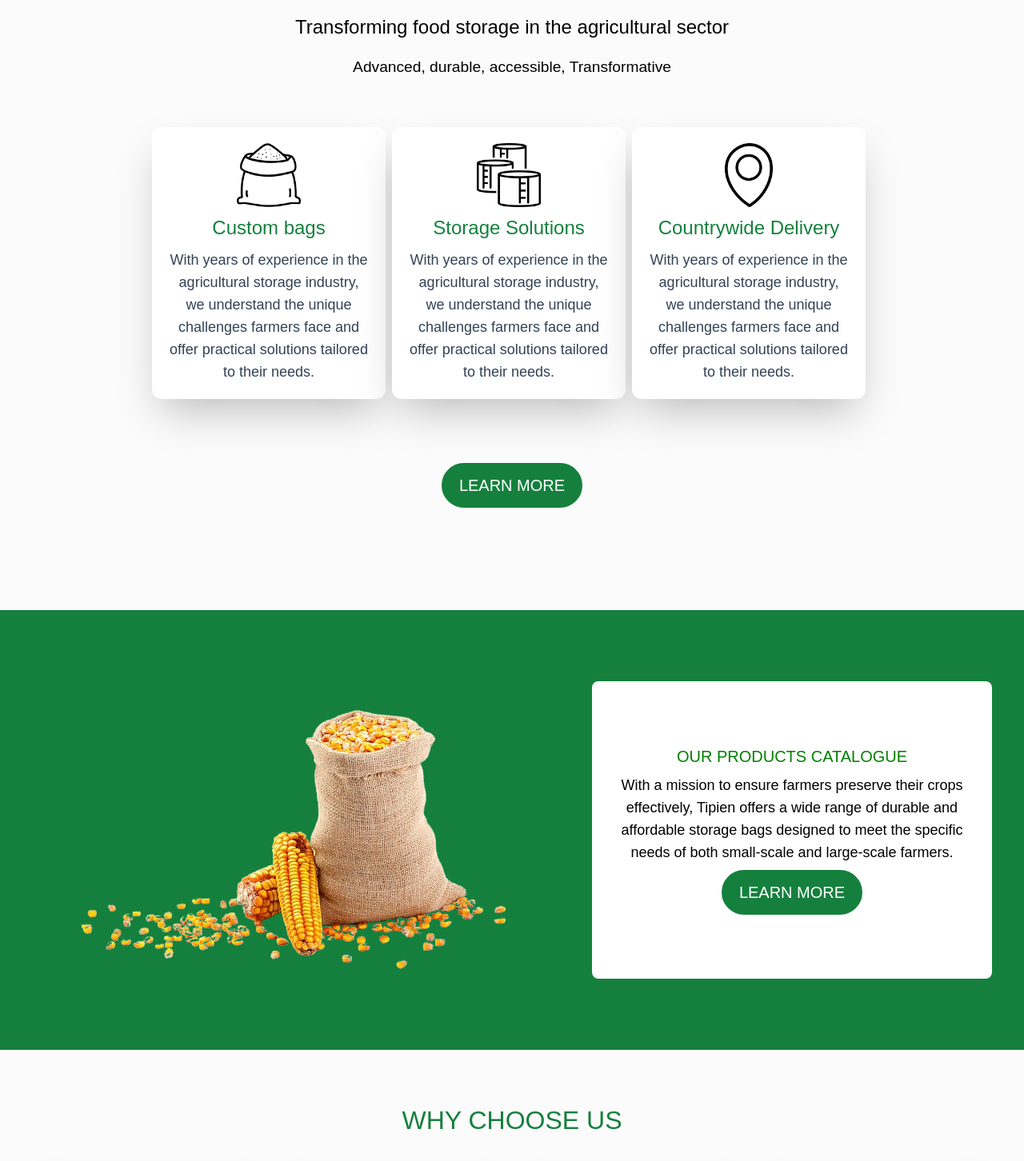
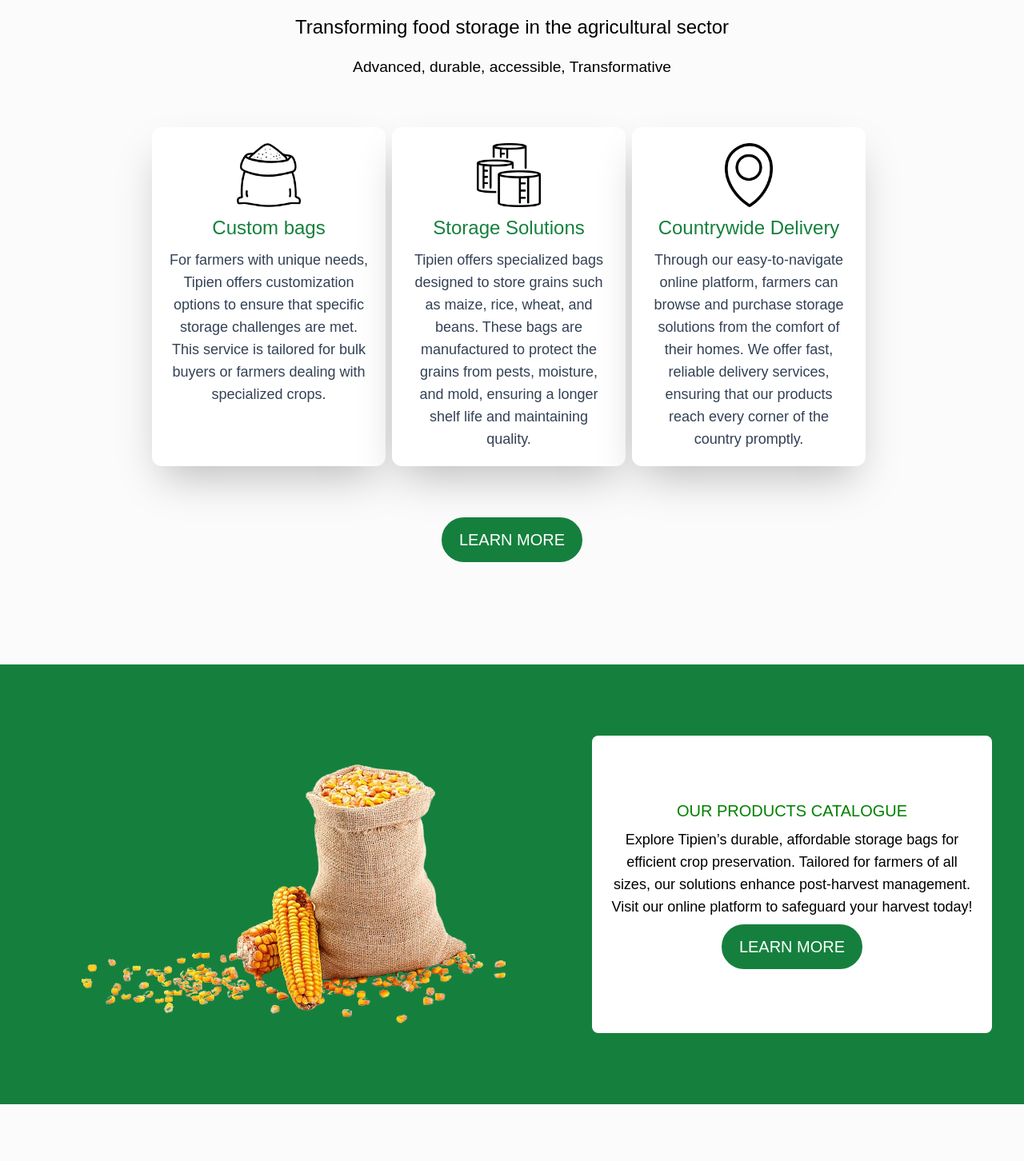
Before and after one commit to Reinhardt254/Tipien, a Next.js app: page / in a window 1280 px wide. Shown: the part 818-2270 px from the top of the page at 80% size. Built offline with nearby package versions, Linux system fonts and the light colour scheme.

Commit message:
updated links and product photos

```diff
--- a/app/about/page.tsx
+++ b/app/about/page.tsx
@@ -54,8 +54,8 @@
             affordable storage bags designed to meet the specific needs of both
             small-scale and large-scale farmers.
           </p>
-          <div className="flex justify-center items-center">
-            <Button value="LEARN MORE" />
+          <div className="flex justify-start items-center max-sm:justify-center">
+            <Button value="OUR PRODUCTS" params="/products"/>
           </div>
         </div>
         <div className="w-1/2 pl-5 max-sm:w-full max-sm:p-0 max-sm:pt-10">
@@ -71,27 +71,21 @@
 
       <section className="w-full relative min-h-[500px] py-20 bg-green-700 flex justify-center items-center">
         <div className="h-full width-max flex flex-row max-sm:flex-col items-center justify-center max-sm:px-2 max-sm:py-5">
-          <div className=" bg-white w-full h-2/3 md:min-h-[300px] rounded-lg p-5 max-sm:py-10 m-2 flex flex-col justify-center items-center">
+          <div className=" bg-white w-1/3 h-2/3 max-sm:w-full md:min-h-[300px] rounded-lg p-5 max-sm:py-10 m-2 flex flex-col justify-center items-center">
             <h2 className="text-center font-normal text-xl">OUR MISSION</h2>
             <p className="text-center py-2 text-lg text-slate-900">
-              With a mission to ensure farmers preserve their crops effectively,
-              Tipien offers a wide range of durable and affordable storage bags
-              designed to meet the specific needs of both small-scale and
-              large-scale farmers.
+              To empower farmers by offering high quality storage bags that preserve the quality of harvested produce, reduce wastage, and enhance food security through accessible online distribution.
             </p>
           </div>
 
-          <div className=" bg-white w-full md:min-h-[300px] rounded-lg p-5 max-sm:py-10 m-2 flex flex-col justify-center items-center">
+          <div className=" bg-white w-1/3 max-sm:w-full md:min-h-[300px] rounded-lg p-5 max-sm:py-10 m-2 flex flex-col justify-center items-center">
             <h2 className="text-center font-normal text-xl">OUR VISION</h2>
             <p className="text-center py-2 text-lg text-slate-900">
-              With a mission to ensure farmers preserve their crops effectively,
-              Tipien offers a wide range of durable and affordable storage bags
-              designed to meet the specific needs of both small-scale and
-              large-scale farmers.
+              To be the leading provider of innovative, sustainable and affordable storage solutions for farmers across the country, promoting better post-harvest management and minimizing food loses.
             </p>
           </div>
 
-          <div className=" bg-white w-full h-2/3 md:min-h-[300px]  rounded-lg p-5 max-sm:py-10 m-2 flex flex-col justify-center items-center">
+          {/* <div className=" bg-white w-full h-2/3 md:min-h-[300px]  rounded-lg p-5 max-sm:py-10 m-2 flex flex-col justify-center items-center">
             <h2 className="text-center font-normal text-xl">OUR VALUES</h2>
             <p className="text-center py-2 text-lg text-slate-900">
               With a mission to ensure farmers preserve their crops effectively,
@@ -99,7 +93,7 @@
               designed to meet the specific needs of both small-scale and
               large-scale farmers.
             </p>
-          </div>
+          </div> */}
         </div>
       </section>
 
@@ -152,7 +146,7 @@
         <div className="text-4xl max-sm:text-2xl  text-center pb-5">
           Reach out to us today
         </div>
-        <Button value="CONTACT US" />
+        <Button value="CONTACT US" params="/contact"/>
       </section>
     </main>
   );
--- a/app/products/page.tsx
+++ b/app/products/page.tsx
@@ -63,7 +63,7 @@
 
           <div className="bg-white rounded-b-md shadow rounded-sm p-5 flex flex-col justify-center items-center">
             <Image
-              src="/3sacks.png"
+              src="/pk300.png"
               height={500}
               width={500}
               alt="Good looking agricultural products"
@@ -82,11 +82,11 @@
 
           <div className="bg-white rounded-b-md shadow rounded-sm p-5 flex flex-col justify-center items-center">
             <Image
-              src="/sackscollection.png"
+              src="/pk500.png"
               height={900}
               width={900}
               alt="Good looking agricultural products"
-              className="w-72 h-auto min-h- rounded-t-sm"
+              className="w-full h-auto min-h- rounded-t-sm"
             />
             <h2 className="text-2xl pt-5">Pink Panel 140 Grams</h2>
             <p className="text-lg text-gray-800">
@@ -129,7 +129,7 @@
         <div className="text-4xl max-sm:text-2xl  text-center pb-5">
           Reach out to us today
         </div>
-        <Button value="CONTACT US" />
+        <Button value="CONTACT US" params="/contact" />
       </section>
     </main>
   );
--- a/components/button.tsx
+++ b/components/button.tsx
@@ -1,15 +1,17 @@
+import Link from "next/link";
 import React from "react";
 
 
 interface ButtonProps {
    value: string;
+   params: string;
  }
 
- const Button: React.FC<ButtonProps> = ({ value }) => {
+ const Button: React.FC<ButtonProps> = ({ value, params }) => {
   return (
-    <button className="text-xl text-center bg-green-700 text-white rounded-full px-5 py-3 max-sm:py-2 max-sm:px-4 max-sm:text-lg hover:bg-white hover:text-green-700 border-2 border-green-700">
+    <Link href={`${params}`} className="text-xl text-center bg-green-700 text-white rounded-full px-5 py-3 max-sm:py-2 max-sm:px-4 max-sm:text-lg hover:bg-white hover:text-green-700 border-2 border-green-700">
       {value}
-    </button>
+    </Link>
   );
 };
 
--- a/components/home.tsx
+++ b/components/home.tsx
@@ -50,12 +50,14 @@
           <h3 className="text-4xl max-sm:text-2xl pt-5 font-bold">
             Tipien Company Limited
           </h3>
-          <h3 className="text-2xl pt-5 font-light">Transforming food storage in the agricultural sector</h3>
+          <h3 className="text-2xl pt-5 font-light">
+            Transforming food storage in the agricultural sector
+          </h3>
           <p className="py-5 pr-0 max-sm:pt-5 max-sm:pb-8 text-center">
             Advanced, durable, accessible, Transformative
           </p>
 
-          <div className="grid grid-cols-3 gap-y-2 width-max max-md:grid-cols-1 pt-10">
+          <div className="grid grid-cols-3 gap-y-2 width-max max-md:grid-cols-1 pt-10 pb-16">
             <div className="secondary-colour mr-2 p-5 rounded-xl flex flex-col justify-start items-center max-sm:m-0 shadow-2xl">
               <Image
                 src="/storage.png"
@@ -66,9 +68,10 @@
               />
               <h4 className="text-green-700 text-center pt-2">Custom bags</h4>
               <p className="text-slate-700 text-lg text-center pt-2">
-                With years of experience in the agricultural storage industry,
-                we understand the unique challenges farmers face and offer
-                practical solutions tailored to their needs.
+                For farmers with unique needs, Tipien offers customization
+                options to ensure that specific storage challenges are met. This
+                service is tailored for bulk buyers or farmers dealing with
+                specialized crops.
               </p>
             </div>
             <div className="secondary-colour mr-2 p-5 rounded-xl flex flex-col justify-start items-center max-sm:m-0 shadow-2xl">
@@ -83,9 +86,10 @@
                 Storage Solutions
               </h4>
               <p className="text-slate-700 text-lg text-center pt-2">
-                With years of experience in the agricultural storage industry,
-                we understand the unique challenges farmers face and offer
-                practical solutions tailored to their needs.
+                Tipien offers specialized bags designed to store grains such as
+                maize, rice, wheat, and beans. These bags are manufactured to
+                protect the grains from pests, moisture, and mold, ensuring a
+                longer shelf life and maintaining quality.
               </p>
             </div>
             <div className="secondary-colour mr-2 p-5 rounded-xl flex flex-col justify-start items-center max-sm:m-0 shadow-2xl">
@@ -100,16 +104,16 @@
                 Countrywide Delivery
               </h4>
               <p className="text-slate-700 text-lg text-center pt-2">
-                With years of experience in the agricultural storage industry,
-                we understand the unique challenges farmers face and offer
-                practical solutions tailored to their needs.
+                Through our easy-to-navigate online platform, farmers can browse
+                and purchase storage solutions from the comfort of their homes.
+                We offer fast, reliable delivery services, ensuring that our
+                products reach every corner of the country promptly.
               </p>
             </div>
           </div>
 
-          <div className="pt-20">
-            <Button value="LEARN MORE" />
-          </div>
+            <Button value="LEARN MORE" params="/about" />
+
         </div>
       </section>
 
@@ -129,13 +133,13 @@
               OUR PRODUCTS CATALOGUE
             </h2>
             <p className="text-center py-2 text-lg">
-              With a mission to ensure farmers preserve their crops effectively,
-              Tipien offers a wide range of durable and affordable storage bags
-              designed to meet the specific needs of both small-scale and
-              large-scale farmers.
+              Explore Tipien’s durable, affordable storage bags for efficient
+              crop preservation. Tailored for farmers of all sizes, our
+              solutions enhance post-harvest management. Visit our online
+              platform to safeguard your harvest today!
             </p>
 
-            <Button value="LEARN MORE" />
+            <Button value="LEARN MORE" params="/products" />
           </div>
         </div>
       </section>
@@ -226,7 +230,7 @@
         <div className="text-4xl max-sm:text-2xl  text-center pb-5">
           Reach out to us today
         </div>
-        <Button value="CONTACT US" />
+        <Button value="CONTACT US" params="/contact" />
       </section>
     </main>
   );
```
Also changed, not shown: components/header.tsx (+5 -9 lines), public/pk300.png (added), public/pk500.png (added).
